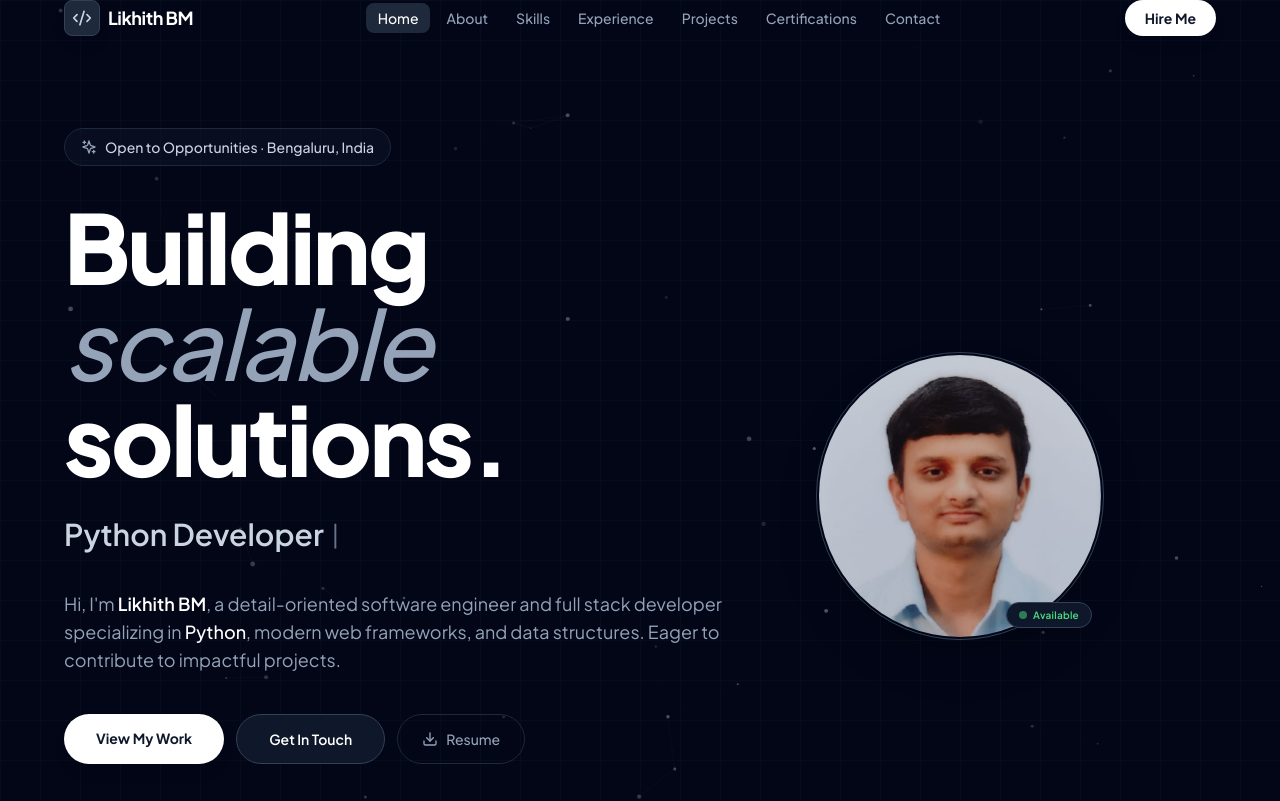
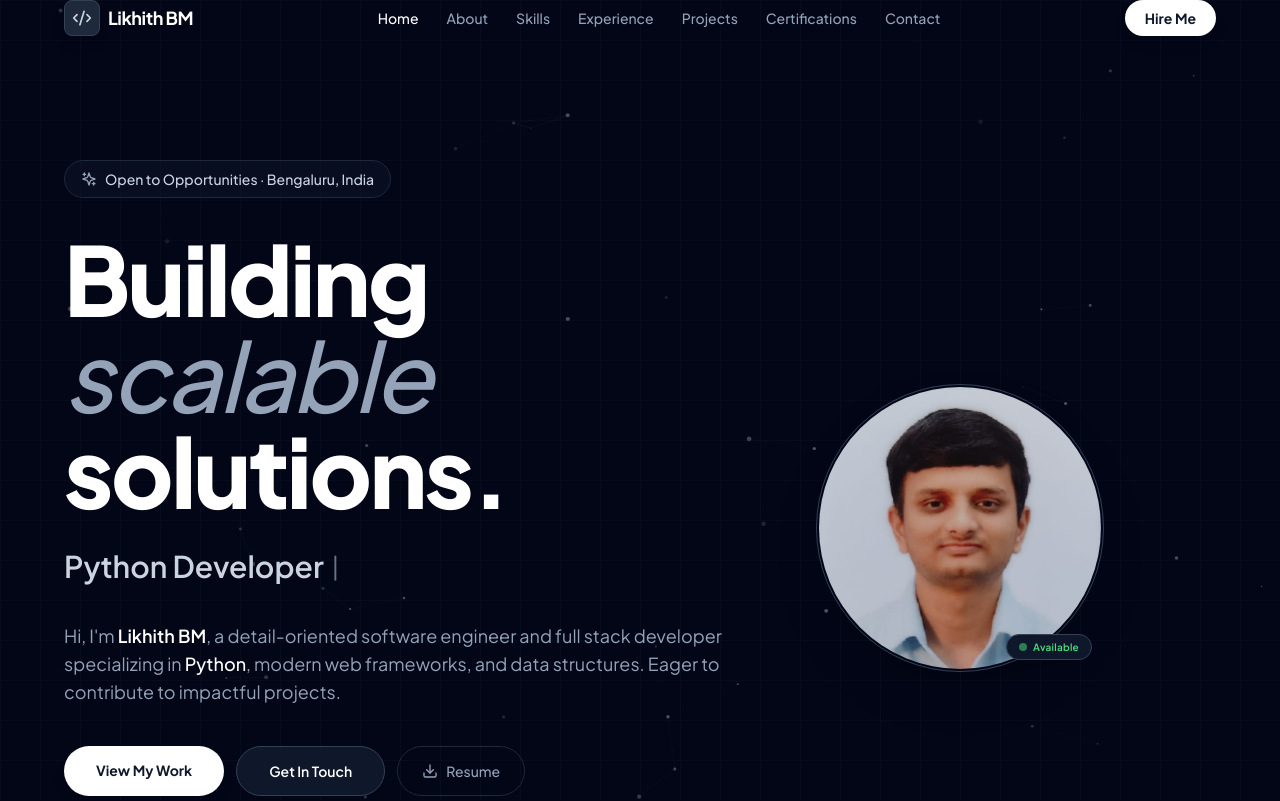
Before and after one commit to Likhithbm24/portfolio, a React (Vite) app: page / in a window 1280 px wide. Shown: the top 801 px of the page. Built offline with nearby package versions, Linux system fonts and the light colour scheme.

Commit message:
Fix: Navbar active state styling and Hero mobile padding

```diff
--- a/src/components/Hero.jsx
+++ b/src/components/Hero.jsx
@@ -36,7 +36,7 @@ export default function Hero() {
   return (
     <section id="home" className="relative min-h-screen flex items-center overflow-hidden">
 
-      <div className="section-container relative z-10 pt-24 md:pt-32 pb-16 md:pb-20 w-full">
+      <div className="section-container relative z-10 pt-36 md:pt-40 pb-16 md:pb-20 w-full">
         <div className="flex flex-col lg:flex-row items-center gap-8 lg:gap-20">
 
           {/* ── Photo – shows on MOBILE (top) and DESKTOP (right via order) ── */}
--- a/src/components/Navbar.jsx
+++ b/src/components/Navbar.jsx
@@ -55,8 +55,8 @@ export default function Navbar() {
                 href={link.href}
                 className={`px-3 py-1.5 rounded-lg text-sm font-medium transition-all duration-300 hover-underline ${
                   active === link.href.slice(1)
-                    ? 'text-white bg-slate-800'
-                    : 'text-slate-400 hover:text-white hover:bg-slate-800/50'
+                    ? 'text-white'
+                    : 'text-slate-400 hover:text-white'
                 }`}
               >
                 {link.label}
@@ -97,8 +97,8 @@ export default function Navbar() {
                 onClick={() => setMenuOpen(false)}
                 className={`block px-4 py-2.5 rounded-lg text-sm font-medium transition-all ${
                   active === link.href.slice(1)
-                    ? 'text-white bg-slate-800'
-                    : 'text-slate-400 hover:text-white hover:bg-slate-800/50'
+                    ? 'text-white bg-slate-800/50'
+                    : 'text-slate-400 hover:text-white hover:bg-slate-800/30'
                 }`}
               >
                 {link.label}
```
